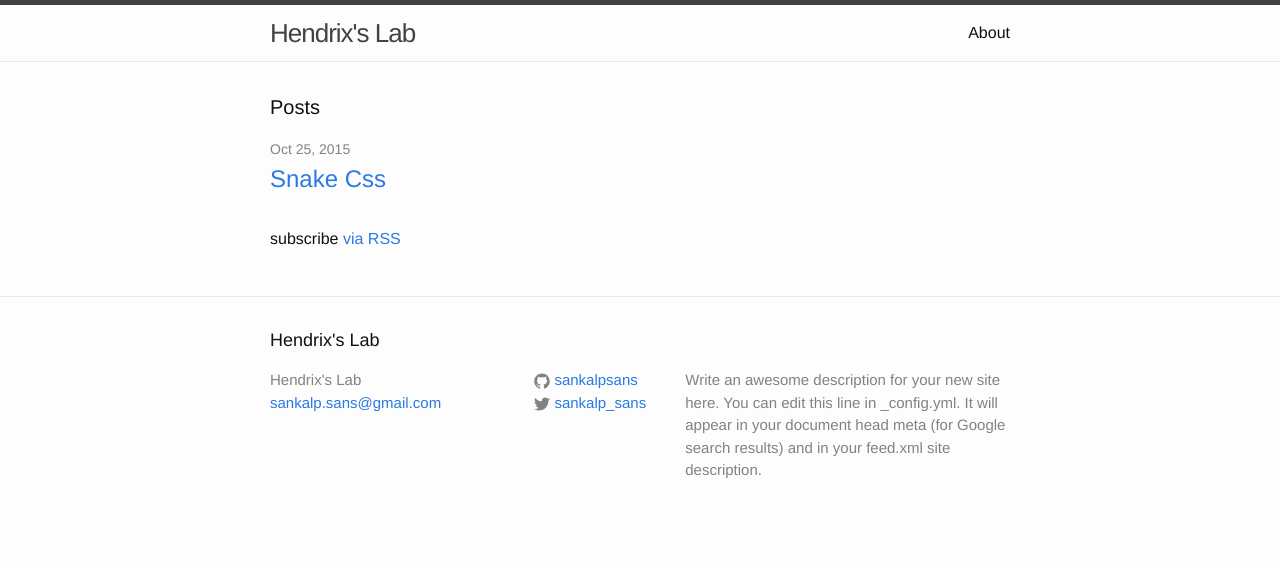
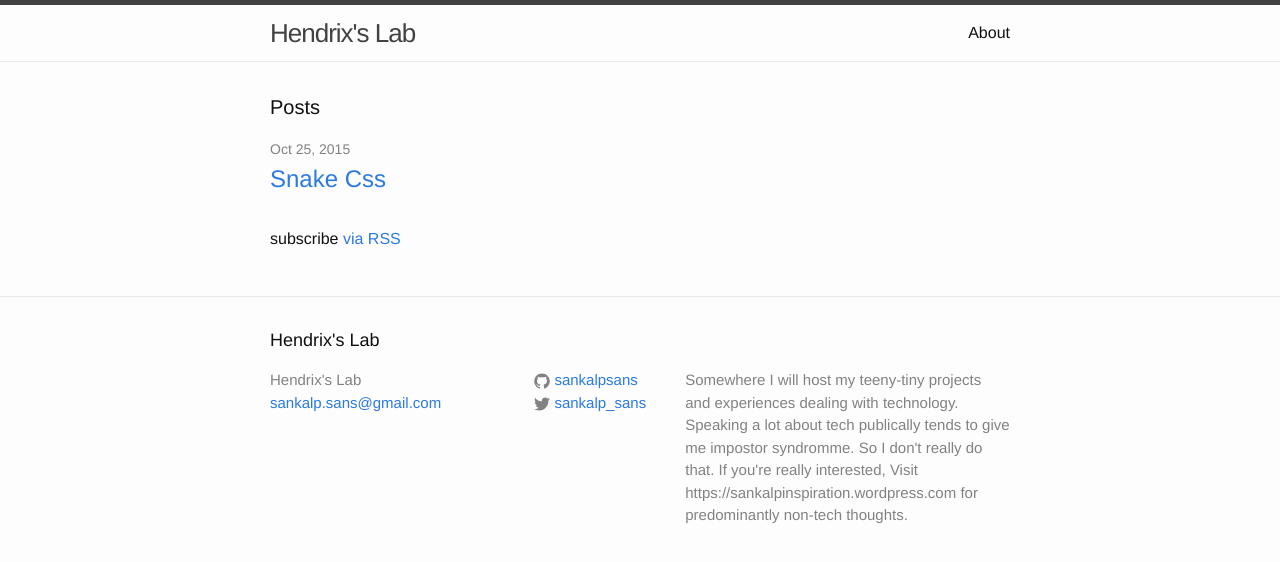
Before and after one commit to sankalpsans/sankalpsans.github.io, a Jekyll site: the page built from index.html, in a window 1280 px wide. Shown: the top 562 px of the page. Built offline with Jekyll 4.4.1, drawn with Linux system fonts in a browser that asks for light colours.

Commit message:
Added description

```diff
--- a/_config.yml
+++ b/_config.yml
@@ -2,11 +2,12 @@
 title: Hendrix's Lab
 email: sankalp.sans@gmail.com
 description: > # this means to ignore newlines until "baseurl:"
-  Write an awesome description for your new site here. You can edit this
-  line in _config.yml. It will appear in your document head meta (for
-  Google search results) and in your feed.xml site description.
+  Somewhere I will host my teeny-tiny projects and experiences dealing with technology.
+  Speaking a lot about tech publically tends to  give me impostor syndromme. So I don't really do that.
+  If you're really interested, Visit https://sankalpinspiration.wordpress.com
+  for predominantly non-tech thoughts.
 baseurl: "" # the subpath of your site, e.g. /blog/
-url: "https://sankalpinspiration.wordpress.com" # the base hostname & protocol for your site
+url: "https://sankalpsans.github.io" # the base hostname & protocol for your site
 twitter_username: sankalp_sans
 github_username:  sankalpsans
 
```
